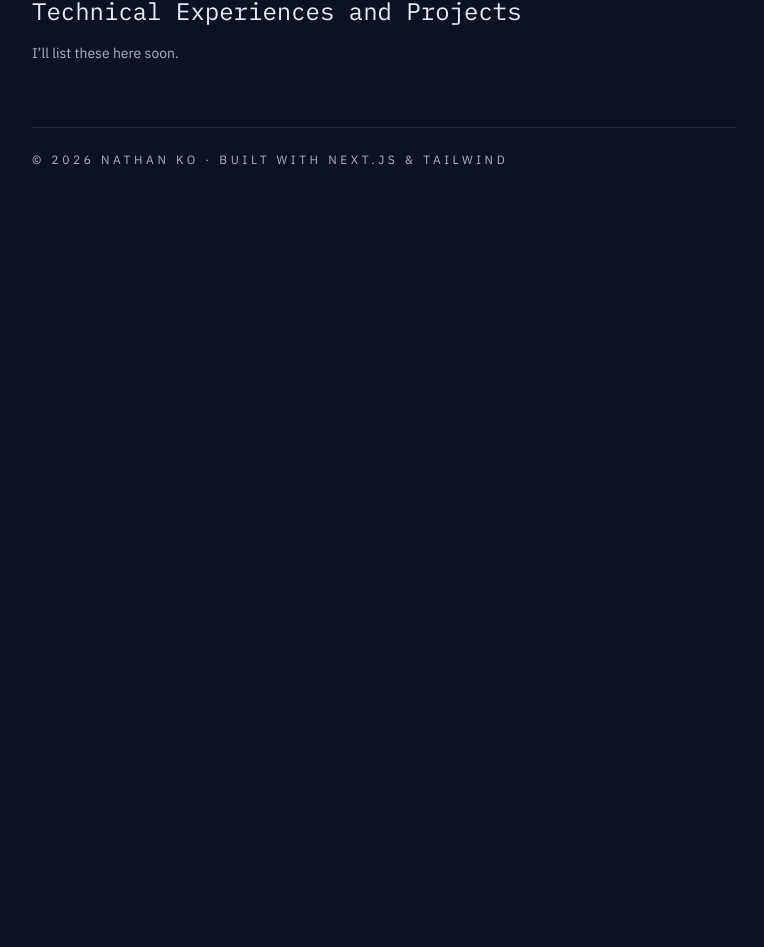
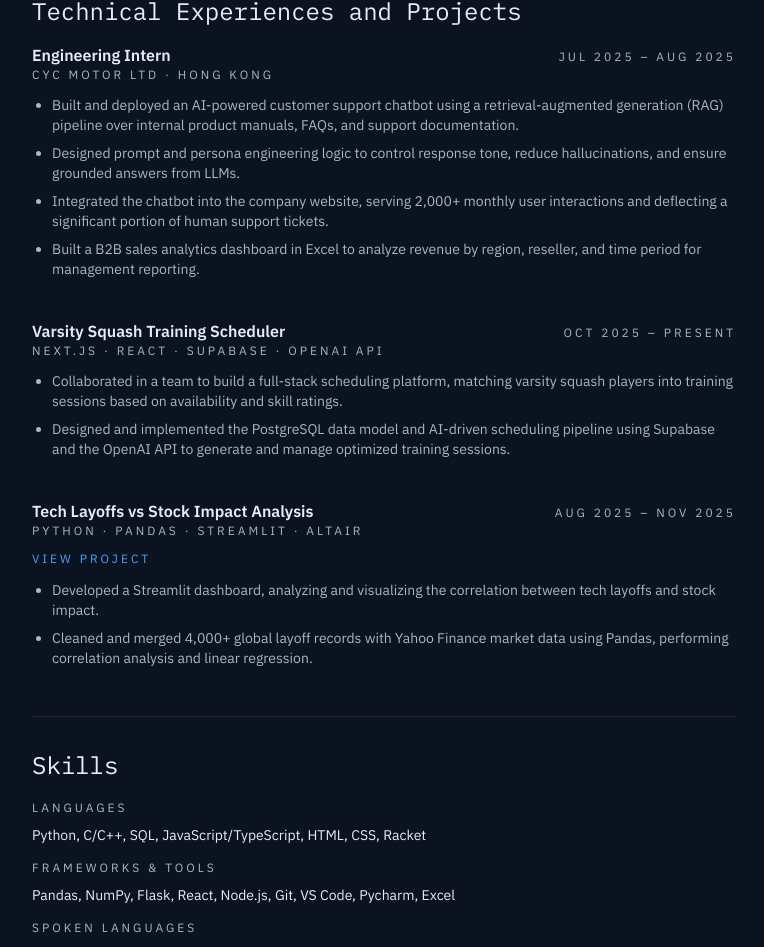
Before and after one commit to nathanko378/portfolio, a Next.js app: page /about in a window 1280 px wide. Shown: the part 656-1603 px from the top of the page, without its empty margins (256-1020 px from the left). Before the commit the page ends 864 px from the top, so only its background shows below. Built offline with nearby package versions, Linux system fonts and the light colour scheme.

Commit message:
updated about page.

```diff
--- a/app/about/page.tsx
+++ b/app/about/page.tsx
@@ -4,7 +4,17 @@ export default function AboutPage() {
   return (
     <div className="space-y-12">
       <header className="space-y-4">
-        <p className="text-xs uppercase tracking-[0.3em] text-haze">About</p>
+        <div className="flex flex-wrap items-center justify-between gap-4">
+          <p className="text-xs uppercase tracking-[0.3em] text-haze">About</p>
+          <a
+            href="/resume.pdf"
+            className="text-xs uppercase tracking-[0.3em] text-accent hover:text-mist"
+            target="_blank"
+            rel="noreferrer"
+          >
+            Download Resume
+          </a>
+        </div>
         <h1 className="font-display text-4xl text-mist">Intro</h1>
         <p className="text-base leading-relaxed text-haze">
           Hi, I’m Nathan. I’ve always been drawn to{" "}
@@ -46,7 +56,134 @@ export default function AboutPage() {
         <h2 className="font-display text-2xl text-mist">
           Technical Experiences and Projects
         </h2>
-        <p className="text-sm text-haze">I’ll list these here soon.</p>
+        <div className="space-y-10 text-sm text-haze">
+          <div className="space-y-3">
+            <div className="flex flex-wrap items-baseline justify-between gap-2">
+              <div>
+                <h3 className="text-base font-semibold text-mist">
+                  Engineering Intern
+                </h3>
+                <p className="text-xs uppercase tracking-[0.25em] text-haze">
+                  CYC Motor Ltd · Hong Kong
+                </p>
+              </div>
+              <span className="text-xs uppercase tracking-[0.25em] text-haze">
+                Jul 2025 – Aug 2025
+              </span>
+            </div>
+            <ul className="list-disc space-y-2 pl-5">
+              <li>
+                Built and deployed an AI-powered customer support chatbot using a
+                retrieval-augmented generation (RAG) pipeline over internal product
+                manuals, FAQs, and support documentation.
+              </li>
+              <li>
+                Designed prompt and persona engineering logic to control response
+                tone, reduce hallucinations, and ensure grounded answers from LLMs.
+              </li>
+              <li>
+                Integrated the chatbot into the company website, serving 2,000+
+                monthly user interactions and deflecting a significant portion of
+                human support tickets.
+              </li>
+              <li>
+                Built a B2B sales analytics dashboard in Excel to analyze revenue
+                by region, reseller, and time period for management reporting.
+              </li>
+            </ul>
+          </div>
+
+          <div className="space-y-3">
+            <div className="flex flex-wrap items-baseline justify-between gap-2">
+              <div>
+                <h3 className="text-base font-semibold text-mist">
+                  Varsity Squash Training Scheduler
+                </h3>
+                <p className="text-xs uppercase tracking-[0.25em] text-haze">
+                  Next.js · React · Supabase · OpenAI API
+                </p>
+              </div>
+              <span className="text-xs uppercase tracking-[0.25em] text-haze">
+                Oct 2025 – Present
+              </span>
+            </div>
+            <ul className="list-disc space-y-2 pl-5">
+              <li>
+                Collaborated in a team to build a full-stack scheduling platform,
+                matching varsity squash players into training sessions based on
+                availability and skill ratings.
+              </li>
+              <li>
+                Designed and implemented the PostgreSQL data model and AI-driven
+                scheduling pipeline using Supabase and the OpenAI API to generate
+                and manage optimized training sessions.
+              </li>
+            </ul>
+          </div>
+
+          <div className="space-y-3">
+            <div className="flex flex-wrap items-baseline justify-between gap-2">
+              <div>
+                <h3 className="text-base font-semibold text-mist">
+                  Tech Layoffs vs Stock Impact Analysis
+                </h3>
+              <p className="text-xs uppercase tracking-[0.25em] text-haze">
+                Python · Pandas · Streamlit · Altair
+              </p>
+            </div>
+            <span className="text-xs uppercase tracking-[0.25em] text-haze">
+              Aug 2025 – Nov 2025
+            </span>
+          </div>
+          <a
+            href="https://tech-layoffs-stock-impact.streamlit.app/"
+            className="inline-flex text-xs uppercase tracking-[0.25em] text-accent hover:text-mist"
+            target="_blank"
+            rel="noreferrer"
+          >
+            View Project
+          </a>
+          <ul className="list-disc space-y-2 pl-5">
+            <li>
+              Developed a Streamlit dashboard, analyzing and visualizing the
+              correlation between tech layoffs and stock impact.
+            </li>
+              <li>
+                Cleaned and merged 4,000+ global layoff records with Yahoo Finance
+                market data using Pandas, performing correlation analysis and
+                linear regression.
+              </li>
+            </ul>
+          </div>
+        </div>
+      </section>
+
+      <section className="space-y-4 border-t border-mist/10 pt-8">
+        <h2 className="font-display text-2xl text-mist">Skills</h2>
+        <div className="space-y-3 text-sm text-haze">
+          <div>
+            <span className="text-xs uppercase tracking-[0.25em] text-haze">
+              Languages
+            </span>
+            <p className="mt-2 text-mist">
+              Python, C/C++, SQL, JavaScript/TypeScript, HTML, CSS, Racket
+            </p>
+          </div>
+          <div>
+            <span className="text-xs uppercase tracking-[0.25em] text-haze">
+              Frameworks &amp; Tools
+            </span>
+            <p className="mt-2 text-mist">
+              Pandas, NumPy, Flask, React, Node.js, Git, VS Code, Pycharm, Excel
+            </p>
+          </div>
+          <div>
+            <span className="text-xs uppercase tracking-[0.25em] text-haze">
+              Spoken Languages
+            </span>
+            <p className="mt-2 text-mist">English, Cantonese, Mandarin</p>
+          </div>
+        </div>
       </section>
     </div>
   );
```
